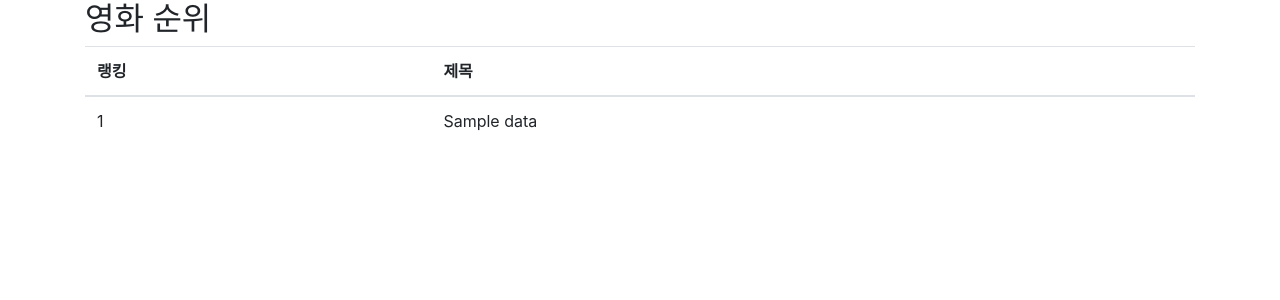
After one commit to kyj896/bts2, a Flask app: template templates/movie.html in a window 1280 px wide. The commit adds this page. Shown: the top 300 px of the page. Run offline with Flask 2, Linux system fonts and the light colour scheme; the template is opened without the code that fills it: most values are stand-ins (such as "Sample title", 1, 10 or a date in 2020).

Commit message:
영화 순위 추가

```diff
--- a/app.py
+++ b/app.py
@@ -1,4 +1,5 @@
 import db
+import crawling
 from flask import Flask, render_template, request
 app = Flask(__name__)
 
@@ -24,5 +25,11 @@ def msg():
     contact_list = db.select_data()
     return render_template("message.html", data=contact_list)
 
+@app.route('/movie')
+def movie():
+    contact_list = crawling.get_movie()
+    return render_template("movie.html", data=contact_list)
+
+
 if __name__ == '__main__':
     app.run(host='0.0.0.0')
--- a/templates/index.html
+++ b/templates/index.html
@@ -26,10 +26,11 @@
                 <button class="navbar-toggler navbar-toggler-right" type="button" data-bs-toggle="collapse" data-bs-target="#navbarResponsive" aria-controls="navbarResponsive" aria-expanded="false" aria-label="Toggle navigation"><span class="navbar-toggler-icon"></span></button>
                 <div class="collapse navbar-collapse" id="navbarResponsive">
                     <ul class="navbar-nav ms-auto my-2 my-lg-0">
-                        <li class="nav-item"><a class="nav-link" href="#about">소개</a></li>
-                        <li class="nav-item"><a class="nav-link" href="#services">서비스</a></li>
+                        <li class="nav-item"><a class="nav-link" href="/movie">영화랭킹</a></li>
+                        <li class="nav-item"><a class="nav-link" href="/melon">멜론차트</a></li>
                         <li class="nav-item"><a class="nav-link" href="#portfolio">맴버</a></li>
                         <li class="nav-item"><a class="nav-link" href="#contact">가입하기</a></li>
+                        <li class="nav-item"><a class="nav-link" href="/msg">응원메시지</a></li>
                     </ul>
                 </div>
             </div>
--- /dev/null
+++ b/templates/movie.html
@@ -0,0 +1,35 @@
+<!DOCTYPE html>
+<html lang="en">
+<head>
+  <title>Bootstrap Example</title>
+  <meta charset="utf-8">
+  <meta name="viewport" content="width=device-width, initial-scale=1">
+  <link rel="stylesheet" href="https://cdn.jsdelivr.net/npm/bootstrap@4.6.1/dist/css/bootstrap.min.css">
+  <script src="https://cdn.jsdelivr.net/npm/jquery@3.6.0/dist/jquery.slim.min.js"></script>
+  <script src="https://cdn.jsdelivr.net/npm/popper.js@1.16.1/dist/umd/popper.min.js"></script>
+  <script src="https://cdn.jsdelivr.net/npm/bootstrap@4.6.1/dist/js/bootstrap.bundle.min.js"></script>
+</head>
+<body>
+
+<div class="container">
+  <h2>영화 순위</h2>
+  <table class="table">
+    <thead>
+      <tr>
+        <th>랭킹</th>
+        <th>제목</th>
+      </tr>
+    </thead>
+    <tbody>
+      {% for i in data %}
+        <tr>
+          <td>{{ i[0] }}</td>
+          <td>{{ i[1] }}</td>
+        </tr>
+      {% endfor %}
+    </tbody>
+  </table>
+</div>
+
+</body>
+</html>
```
Also changed, not shown: crawling.py (added, +21 -0 lines).
